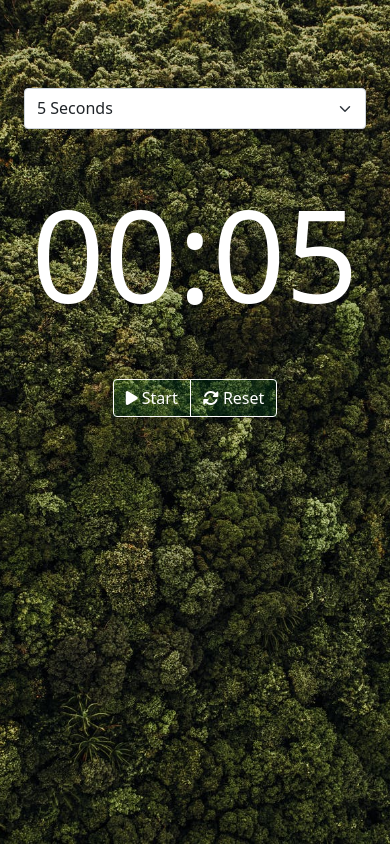
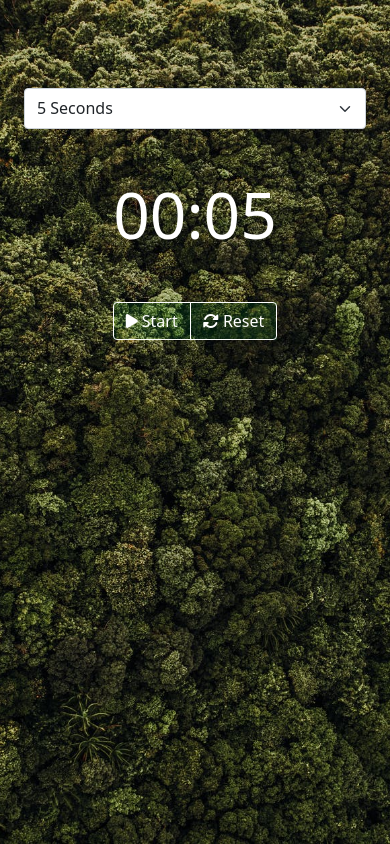
Before and after one commit to wuyaheng/count-down-timer, a plain HTML site: page index.html in a window 390 px wide. Drawn offline with nearby package versions, Linux system fonts and the light colour scheme.

Commit message:
add media query

```diff
--- a/style.css
+++ b/style.css
@@ -29,7 +29,7 @@ button, select {
 #stopWatch {
   font: sans-serif;
   color: #fff;
-  font-size: 8rem;
+  font-size: 7rem;
 }
 
 #timeSelect {
@@ -111,3 +111,9 @@ button, select {
   border-color: rgba(252,202,70, 0.4) !important;
   outline: none;
 }
+
+@media only screen and (max-width: 768px) {
+  #stopWatch {
+    font-size: 4rem;
+  }
+}
```
